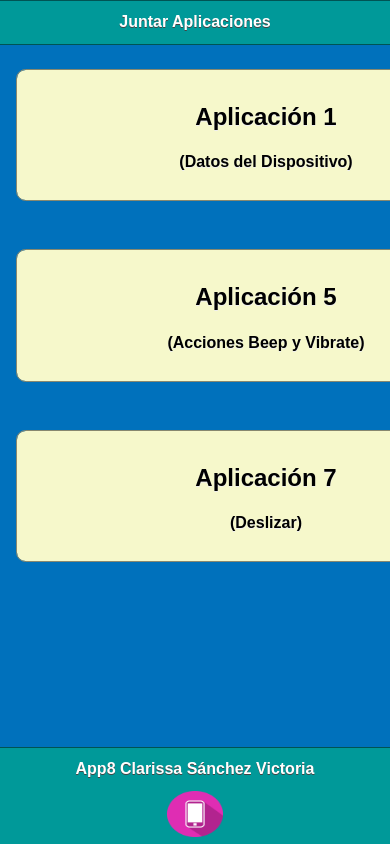
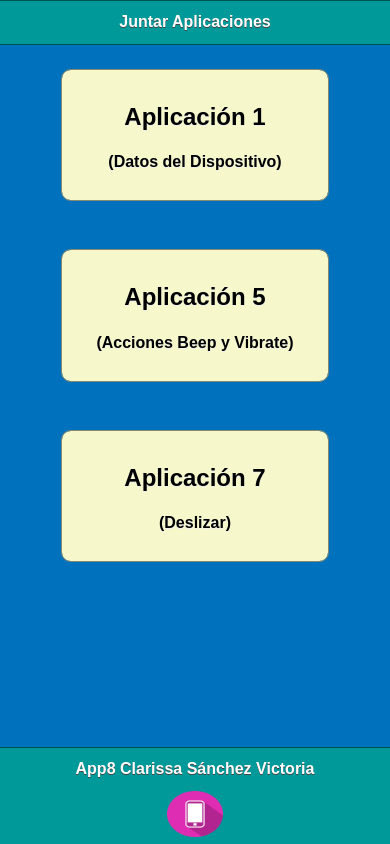
Before and after one commit to clarissaasv0102/app8.gitf, a plain HTML site: page index.html in a window 390 px wide. Drawn offline with Linux system fonts and the light colour scheme; some packages are replaced by stand-ins of ours; a script that the page names is missing.

Commit message:
subida4
app 8

```diff
--- a/index.html
+++ b/index.html
@@ -24,7 +24,7 @@
   </div>
 
   <div><div data-role="main" class="ui-content" align="center">
-<div style="width:500px;">
+<div style="width:75%;">
  <ul data-role="controlgroup" data-type="vertical" data-theme="a">
  <li class="ui-first-child ui-last-child">
   <a href="index1.html" target="_self" data-role="button">
@@ -38,7 +38,7 @@
   </div>
 
 <div><div data-role="main" class="ui-content" align="center">
-<div style="width:500px;">
+<div style="width:75%;">
  <ul data-role="controlgroup" data-type="vertical" data-theme="a">
  <li class="ui-first-child ui-last-child">
   <a href="index5.html" target="_self" data-role="button">
@@ -52,7 +52,7 @@
   </div>
 
   <div><div data-role="main" class="ui-content" align="center">
-<div style="width:500px;">
+<div style="width:75%;">
  <ul data-role="controlgroup" data-type="vertical" data-theme="a">
  <li class="ui-first-child ui-last-child">
   <a href="index7.html" target="_self" data-role="button">
```
